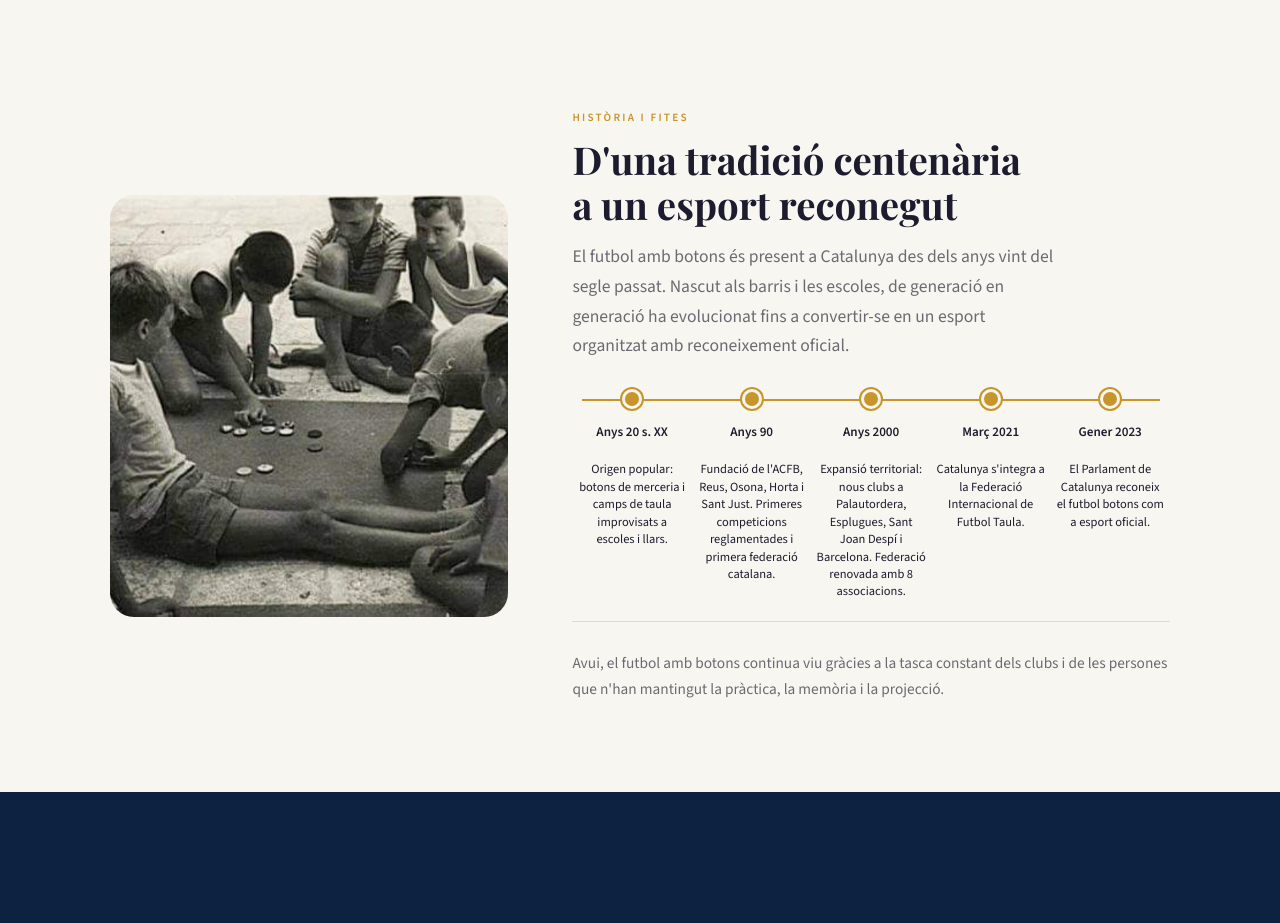
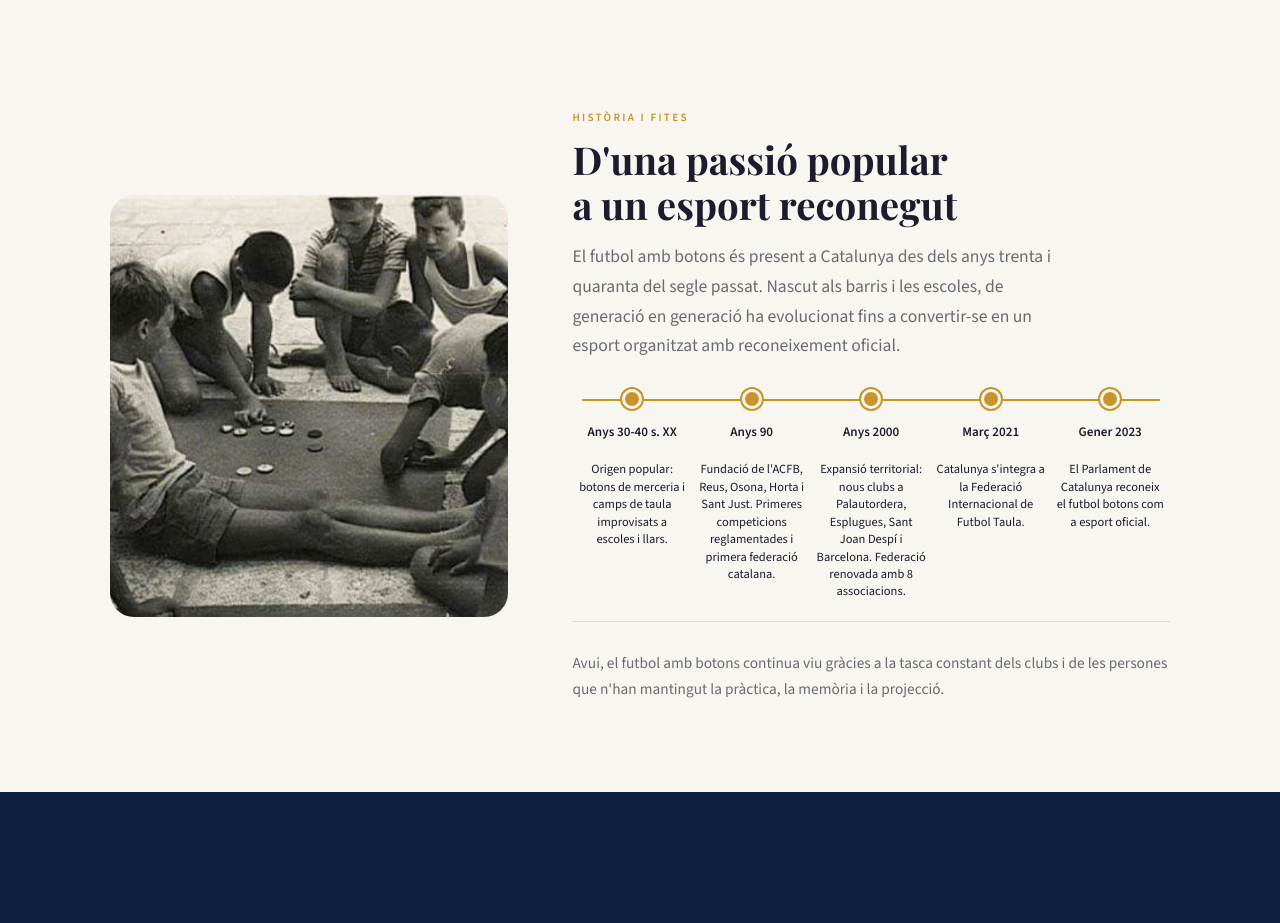
Before and after one commit to cfbbarcelona/futbolbotons-landing, a plain HTML site: page index.html in a window 1280 px wide. Shown: the part 2440-3363 px from the top of the page. Drawn offline with Linux system fonts and the light colour scheme.

Commit message:
Update history section text for clarity and accuracy

```diff
--- a/index.html
+++ b/index.html
@@ -211,10 +211,10 @@
           <div>
             <span class="eyebrow" data-animate>Història i fites</span>
             <h2 class="section-title" data-animate data-delay="1">
-              D'una tradició centenària<br>a un esport reconegut
+              D'una passió popular<br>a un esport reconegut
             </h2>
             <p class="section-body" data-animate data-delay="2">
-              El futbol amb botons és present a Catalunya des dels anys vint del
+              El futbol amb botons és present a Catalunya des dels anys trenta i quaranta del
               segle passat. Nascut als barris i les escoles, de generació en generació
               ha evolucionat fins a convertir-se en un esport organitzat amb
               reconeixement oficial.
@@ -226,7 +226,7 @@
               </div>
               <div class="timeline-item">
                 <div class="timeline-dot"></div>
-                <span class="timeline-label"><strong>Anys 20 s. XX</strong><br>Origen popular: botons de merceria i camps de taula improvisats a escoles i llars.</span>
+                <span class="timeline-label"><strong>Anys 30-40 s. XX</strong><br>Origen popular: botons de merceria i camps de taula improvisats a escoles i llars.</span>
               </div>
               <div class="timeline-item">
                 <div class="timeline-dot"></div>
```
